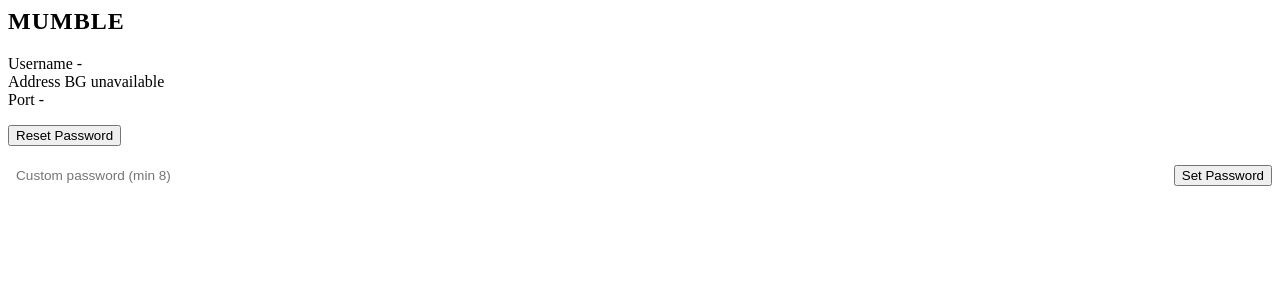
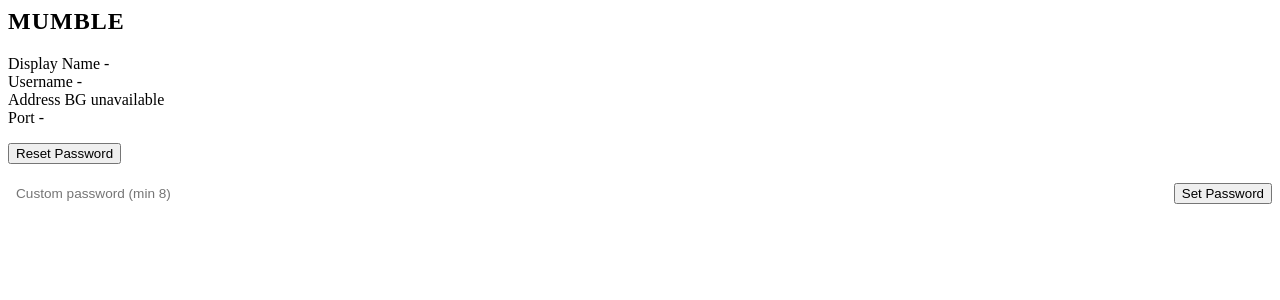
Before and after one commit to aixtools/mumble-fg, a Django app: template fg/templates/fg/panels/profile_panel.html in a window 1280 px wide. Shown: the top 300 px of the page. Run offline with Django 3.2, Linux system fonts and the light colour scheme; the template is opened without the code that fills it, so the values that code supplies are empty.

Commit message:
ui: add Display Name above Username on profile panel
Co-Authored-By: Claude Opus 4.6 <noreply@anthropic.com>

```diff
--- a/fg/templates/fg/panels/profile_panel.html
+++ b/fg/templates/fg/panels/profile_panel.html
@@ -17,6 +17,16 @@
         {% endif %}
 
         <div class="account-info-grid">
+            <div class="info-item">
+                <span class="info-label">{% trans "Display Name" %}</span>
+                <span class="info-value" style="user-select: all;">
+                    {% if panel.display_name %}
+                        {{ panel.display_name }}
+                    {% else %}
+                        -
+                    {% endif %}
+                </span>
+            </div>
             <div class="info-item">
                 <span class="info-label">{% trans "Username" %}</span>
                 <span class="info-value" style="user-select: all;">
```
